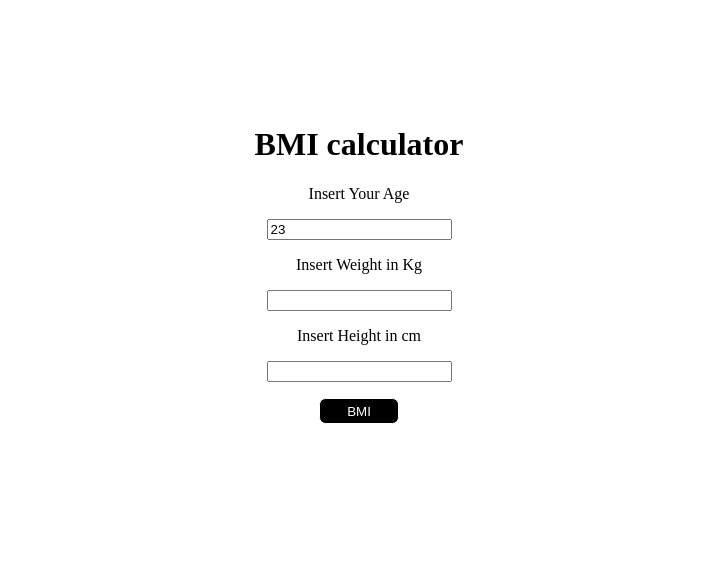
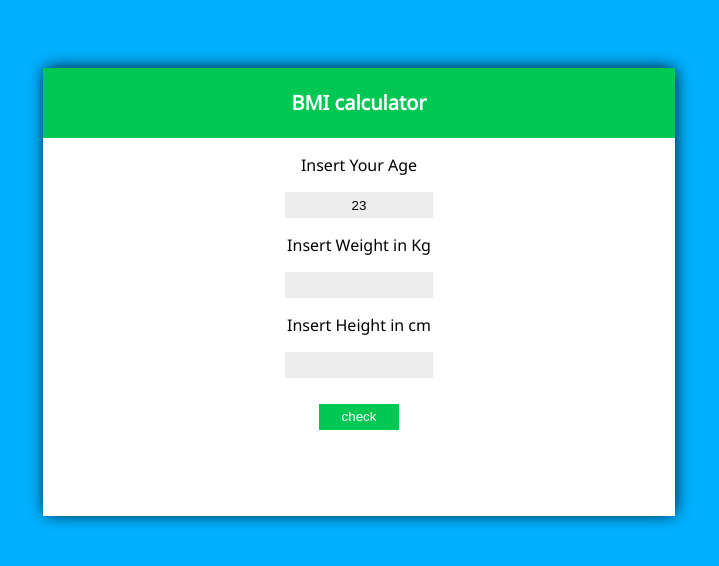
Before and after one commit to shyamlohar/bmi-calculator, a plain HTML site: page index.html in a window 1280 px wide. Shown: the whole page, without its empty margins (281-1000 px from the left). Drawn offline with nearby package versions, Linux system fonts and the light colour scheme.

Commit message:
lets make it look less ugly

```diff
--- a/index.html
+++ b/index.html
@@ -1,14 +1,18 @@
 <!DOCTYPE html>
 <html lang="en">
+
 <head>
     <link rel="stylesheet" href="styles.css">
+    <link href="https://fonts.googleapis.com/css?family=Noto+Sans" rel="stylesheet">
     <meta charset="UTF-8">
     <meta name="viewport" content="width=device-width, initial-scale=1.0">
     <meta http-equiv="X-UA-Compatible" content="ie=edge">
     <title>BMI checker</title>
 </head>
+
 <body>
-    <div>
+    <div class="header">
+        <div class="wrapper">
             <h1>BMI calculator</h1>
             <p>Insert Your Age</p>
             <input type="text" id="age" value="23">
@@ -18,10 +22,12 @@
             <p>Insert Height in cm</p>
             <input type="text" id="height">
             <br>
-        <button id="calc">BMI</button>
+            <button id="calc">check</button>
             <p id="result"></p>
+        </div>
     </div>
     <script src="https://ajax.googleapis.com/ajax/libs/jquery/3.3.1/jquery.min.js"></script>
     <script src="app.js"></script>
 </body>
+
 </html>
--- a/styles.css
+++ b/styles.css
@@ -1,26 +1,69 @@
 body{
     text-align: center;
+    background: #00b0ff;
+    font-size: 10px;
+    font-family: 'Noto Sans', sans-serif;
 }
 
-div{
-    margin: 10% auto;;
+.header{
+    text-align: center;
+    margin-top: 6em;
+    background: red;
+    width: 50%;
+    height: 28rem;;
+    box-sizing: border-box;
+    background: white;
+    display: inline-block;
+    box-shadow: 1px -1px 16px -2px rgba(0,0,0,0.99);
 }
+
+h1{
+    background: #00c853;
+    margin-top: 0;
+    line-height: 3.5em;
+    color: white;
+}
+
+p{
+    font-size: 1rem;
+}
+
 
 button{
     margin: 1.2em;
     width: 6em;
     height: 2em;
-    border: 1px solid white;
-    border-radius: 0.5em;
-    background: black;
+    border-style: hidden;
+    background: #00c853;
     color: white;
+    margin-top: 1.6rem;
+    position: relative;
+    overflow: hidden;
+    transition: all 0.8s;
 }
 
 button:hover{
-    background: tomato;
+    background: #00b248;
     color: white;
+    outline: hidden;
 }
 
 button:focus{
-    outline: none
+    background: #00b248;
+    outline: none;
 }
+
+input[type=text]{
+    background: #EDEDED;
+    border-style: hidden;
+    height: 1.5rem;
+    width: 9rem;
+    text-align: center;
+    transition: all 0.30s ease-in-out;
+}
+
+input[type=text]:focus{
+    height: 1.9rem;
+    width: 9.5rem;
+    outline: none;
+}
```
Lines whose indentation alone changed are shown as unchanged.
